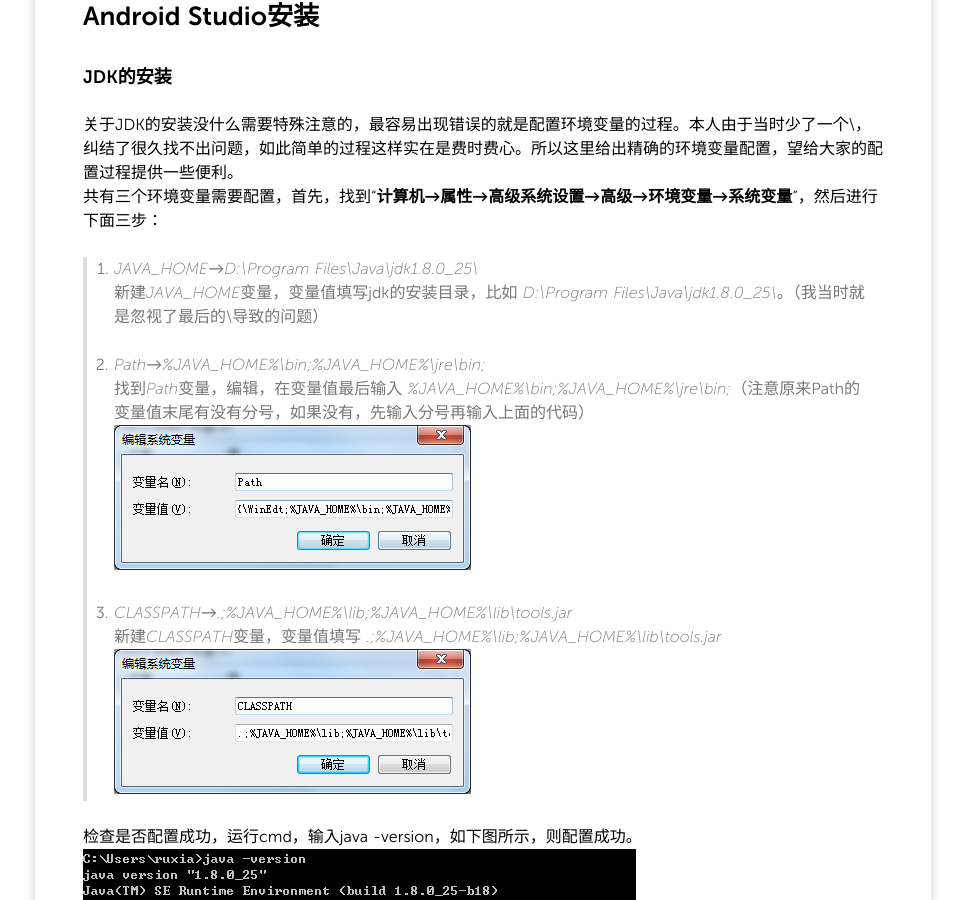
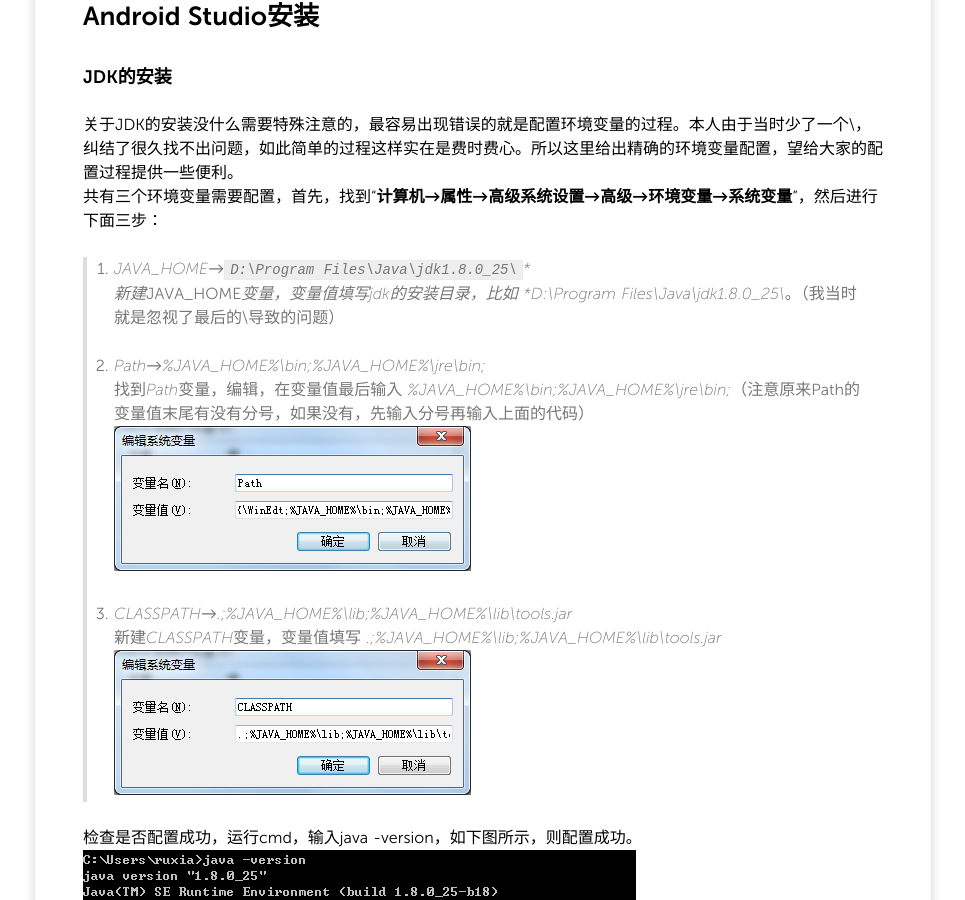
Before and after one commit to ruxia/ruxia.github.com, a Jekyll site: the page built from _posts/2015/2015-01-21-Android Studio.md, in a window 1280 px wide and 900 px high, scrolled down 1245 px. Shown: the whole window, without its empty margins (157-1122 px from the left). Built offline with Jekyll 4.4.1, drawn with Linux system fonts in a browser that asks for light colours; nearby versions of some CDN libraries; Markdown is read by kramdown in place of the engine named in the settings; comment, search, counter and statistics services are not loaded.

Commit message:
revise again

```diff
--- a/_posts/2015/2015-01-21-Android Studio.md
+++ b/_posts/2015/2015-01-21-Android Studio.md
@@ -31,7 +31,7 @@
 ###JDK的安装
 关于JDK的安装没什么需要特殊注意的，最容易出现错误的就是配置环境变量的过程。本人由于当时少了一个\，纠结了很久找不出问题，如此简单的过程这样实在是费时费心。所以这里给出精确的环境变量配置，望给大家的配置过程提供一些便利。
 共有三个环境变量需要配置，首先，找到“**计算机→属性→高级系统设置→高级→环境变量→系统变量**”，然后进行下面三步：
-> 1. *JAVA_HOME*→*D:\Program Files\Java\jdk1.8.0_25\\*
+> 1. *JAVA_HOME*→*`D:\Program Files\Java\jdk1.8.0_25\`\*
 > 新建*JAVA_HOME*变量，变量值填写jdk的安装目录，比如 *D:\Program Files\Java\jdk1.8.0_25\\*。（我当时就是忽视了最后的\导致的问题）
 >
 > 2. *Path*→*%JAVA_HOME%\bin;%JAVA_HOME%\jre\bin;*
@@ -72,10 +72,10 @@
 ###插件配置
 
 1. 插件禁用。Settings --> Plugins，显示已默认安装的插件列表，取消勾选即可禁用插件。我禁用的插件：
- - CVS Integration（CVS 版本控制系统）
- - Google Cloud Tools For Android Studio（Google云）
- - Google Login（Google账号登录）
- - hg4idea（Mercurial版本控制系统）
+> CVS Integration（CVS 版本控制系统）
+> Google Cloud Tools For Android Studio（Google云）
+> Google Login（Google账号登录）
+> hg4idea（Mercurial版本控制系统）
 
 ![](/image/plugins.png)
 注意：如果禁用了上图列表2和3选项，将导致不能使用导入官方样例的功能（import sample）。
```
